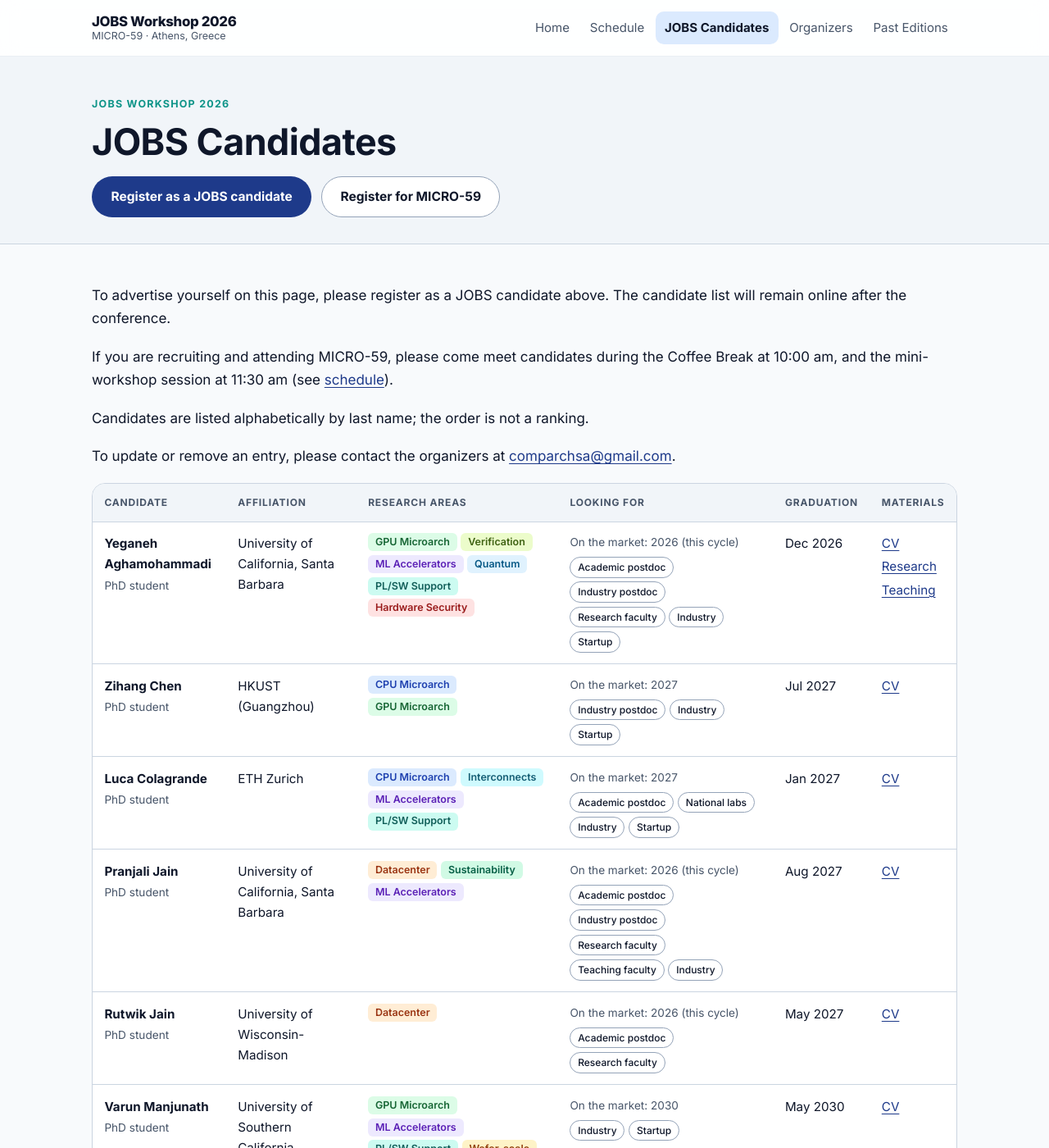
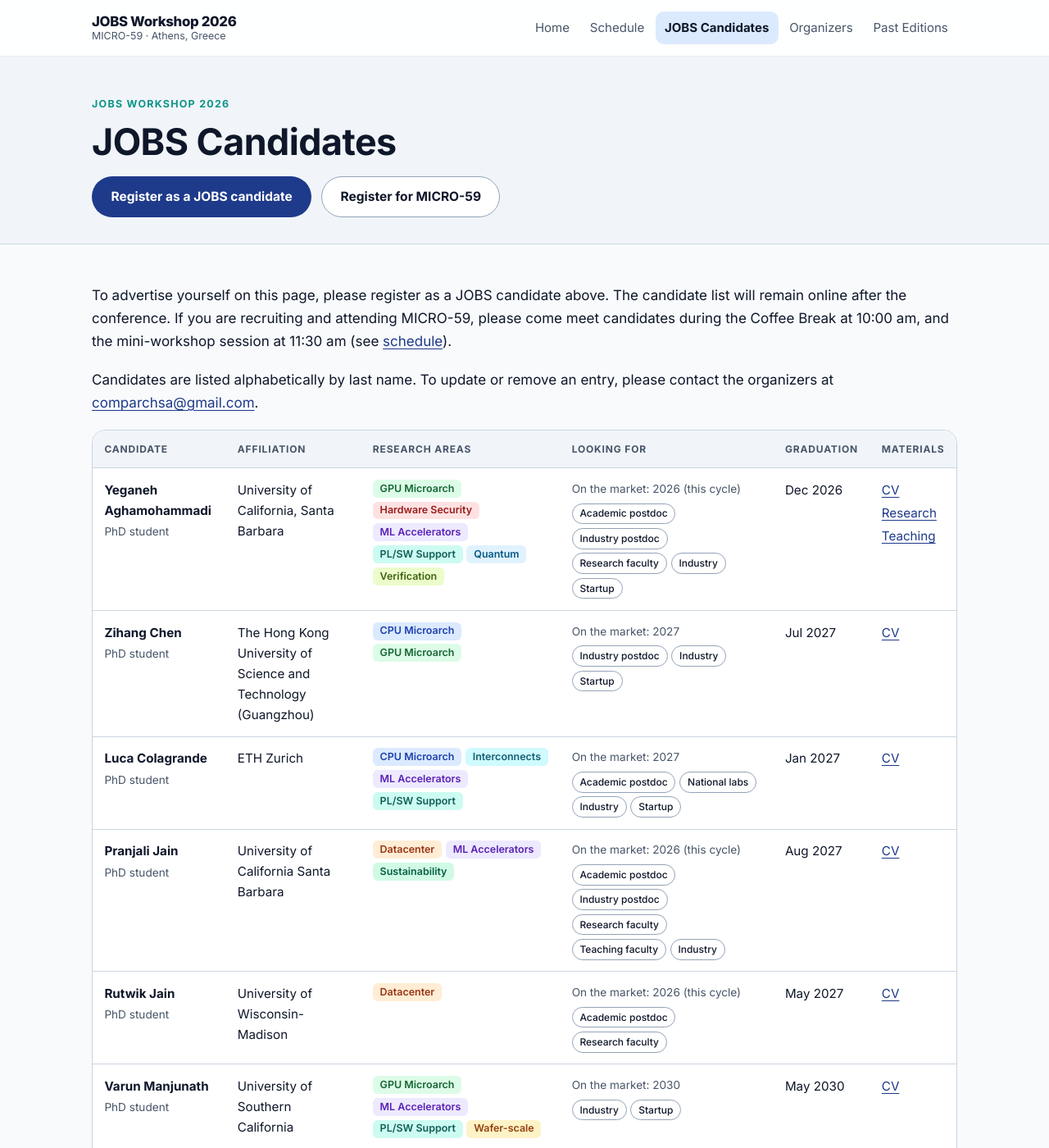
Before and after one commit to comparchsa/jobs-workshop.github.io, a Jekyll site: the page built from candidates.md, in a window 1280 px wide and 1400 px high. Shown: the whole window at 82% size. Built offline with Jekyll 4.4.1, drawn with Linux system fonts in a browser that asks for light colours; some of the changed text lies outside the part shown.

Commit message:
Candidates: show names as entered, sort research areas, tidy the intro
Affiliations and roles are now exactly as each candidate typed them, the
research-area tags are sorted A-Z, and the intro is two paragraphs with the
shorter "listed alphabetically by last name" note.

Co-Authored-By: Claude Sonnet 5.5 <noreply@anthropic.com>

```diff
--- a/candidates.md
+++ b/candidates.md
@@ -14,12 +14,10 @@ header_cta: true
 {% assign candidate_count = candidates | size %}
 
 To advertise yourself on this page, please register as a JOBS candidate above. The candidate list will remain online after the conference.
-
 If you are recruiting and attending MICRO-59, please come meet candidates during the
 Coffee Break at 10:00 am, and the mini-workshop session at 11:30 am (see [schedule]({{ '/schedule/' | relative_url }})).
 
-Candidates are listed alphabetically by last name; the order is not a ranking.
-
+Candidates are listed alphabetically by last name.
 To update or remove an entry, please contact the organizers at
 {% include contact.html %}.
 
@@ -59,7 +57,7 @@ focusable, so it is announced rather than landed on silently.
         <td>
           {%- if c.areas and c.areas.size > 0 -%}
           <ul class="tag-list">
-            {%- for a in c.areas %}<li class="area area--{{ a | slugify }}">{{ a }}</li>{% endfor %}
+            {%- assign areas = c.areas | sort_natural %}{%- for a in areas %}<li class="area area--{{ a | slugify }}">{{ a }}</li>{% endfor %}
           </ul>
           {%- else -%}&mdash;{%- endif -%}
         </td>
```
Also changed, not shown: _data/candidates.yml (+18 -18 lines).
